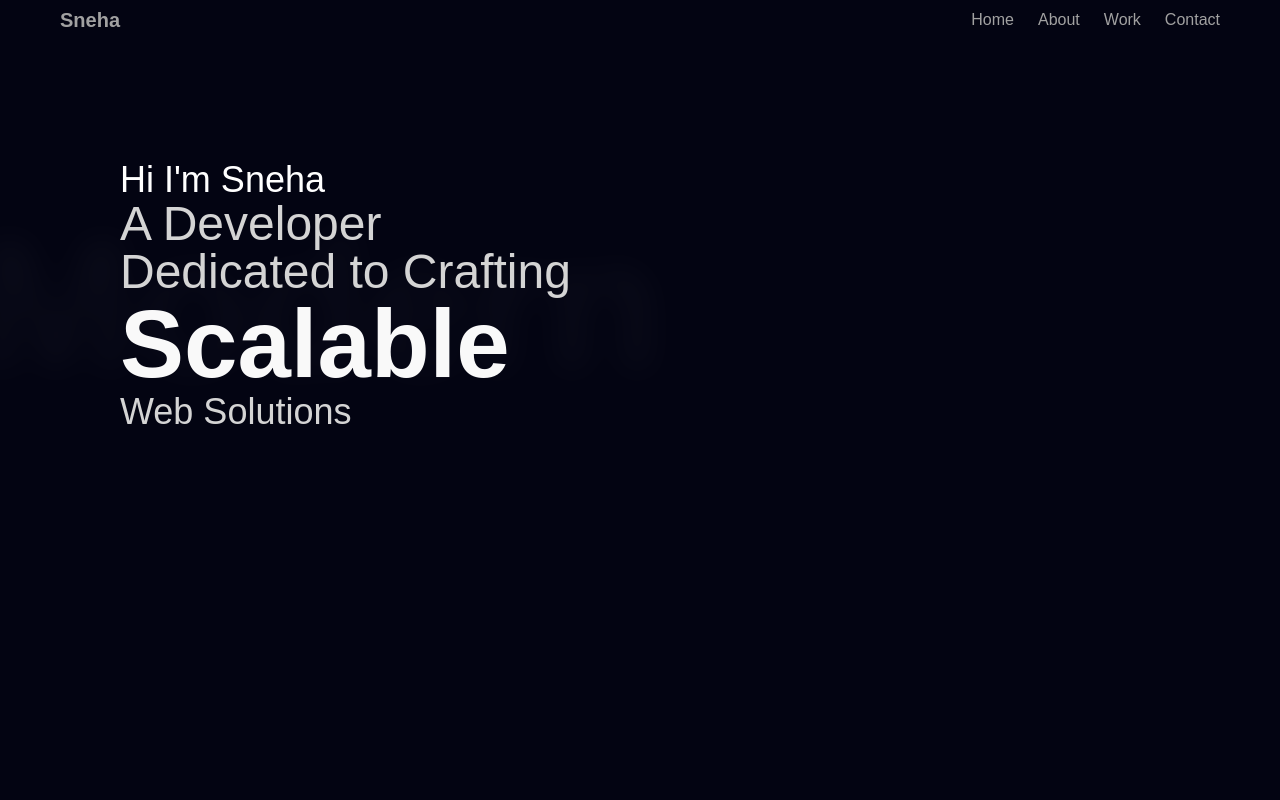
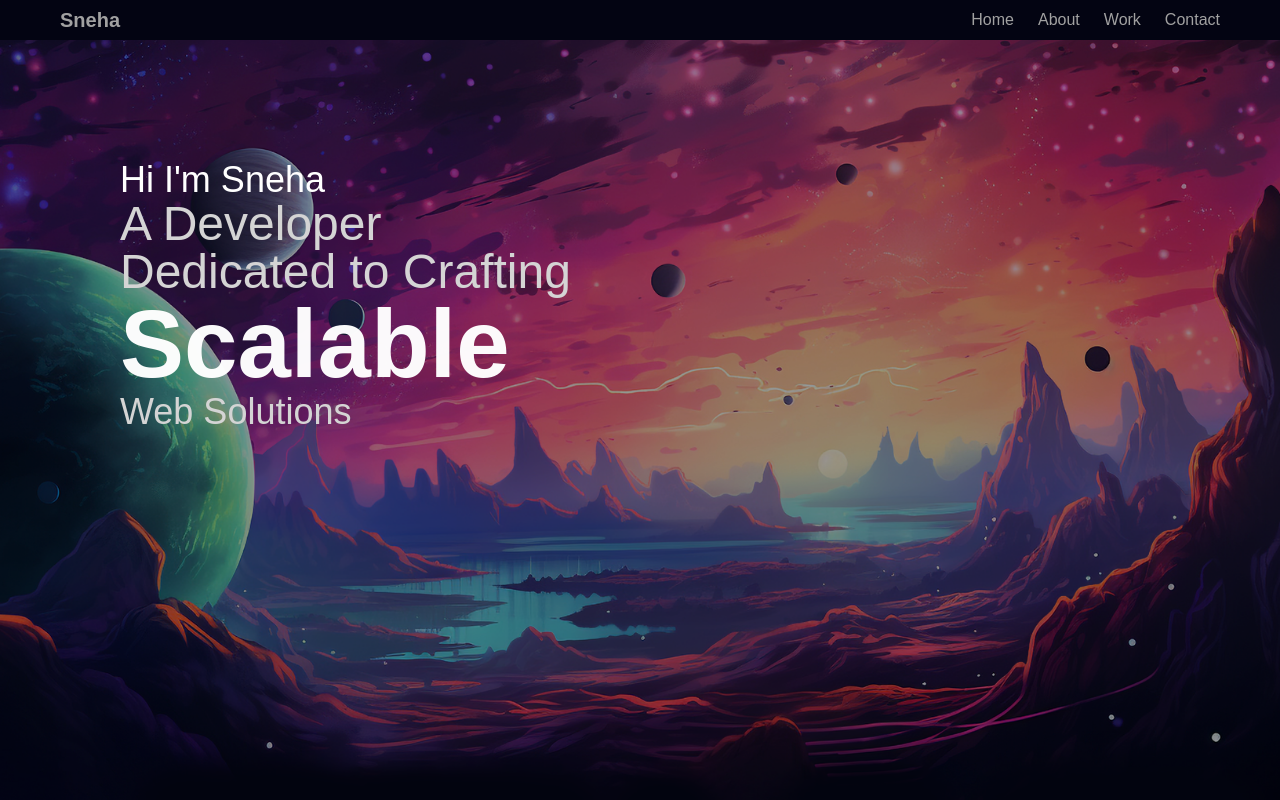
Before and after one commit to sneha31415/Portfolio, a React (Vite) app: page / in a window 1280 px wide. Built offline with nearby package versions, Linux system fonts and the light colour scheme; a web font is replaced by a local one.

Commit message:
added images to parallax

```diff
--- /dev/null
+++ b/src/components/ParallaxBackground.jsx
@@ -0,0 +1,58 @@
+import React from "react";
+
+const ParallaxBackground = () => {
+  return (
+    <section className="absolute inset-0 bg-black/40">
+      <div>
+        {/* backgroung sky */}
+        <div
+          className="absolute inset-0 w-full h-screen -z-50"
+          style={{
+            backgroundImage: "url(/assets/sky.jpg)",
+            backgroundPosition: "bottom",
+            backgroundSize: "cover",
+          }}
+        />
+        {/* Mountain layer 3 */}
+        {/* each time we increase z because we want to put the new images in the front */}
+        <div
+          className="absolute inset-0 -z-40"
+          style={{
+            backgroundImage: "url(/assets/mountain-3.png)",
+            backgroundPosition: "bottom",
+            backgroundSize: "cover",
+          }}
+        />
+        {/* Planets */}
+        <div
+         className="absolute inset-0 -z-30"
+         style={{
+                backgroundImage : "url(/assets/planets.png)",
+                backgroundPosition : "bottom",
+                backgroundSize : "cover",
+            }}
+         />
+        {/* Mountain layer 2 */}
+        <div
+            className="absolute inset-0 -z-20"
+            style={{
+                backgroundImage : "url(/assets/mountain-2.png)",
+                backgroundPosition : "bottom",
+                backgroundSize : "cover",
+            }}
+        />
+        {/* Mountain layer 1 */}
+        <div
+            className="absolute inset-0 -z-10"
+            style={{
+                backgroundImage : "url(/assets/mountain-1.png)",
+                backgroundPosition : "bottom",
+                backgroundSize : "cover",
+            }}
+        />
+      </div>
+    </section>
+  );
+};
+
+export default ParallaxBackground;
--- a/src/sections/Hero.jsx
+++ b/src/sections/Hero.jsx
@@ -1,10 +1,12 @@
 import React from "react";
 import HeroText from "../components/HeroText";
+import ParallaxBackground from "../components/ParallaxBackground";
 
 const Hero = () => {
   return (
     <section className="flex items-start justify-center md:justify-start min-h-screen overflow-hidden c-space">
       <HeroText />
+      <ParallaxBackground />
     </section>
   );
 };
```
